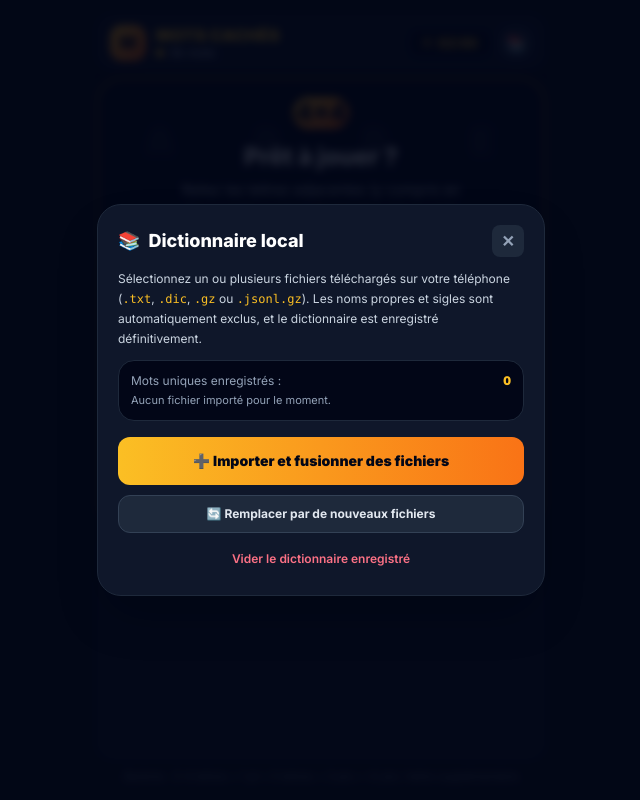
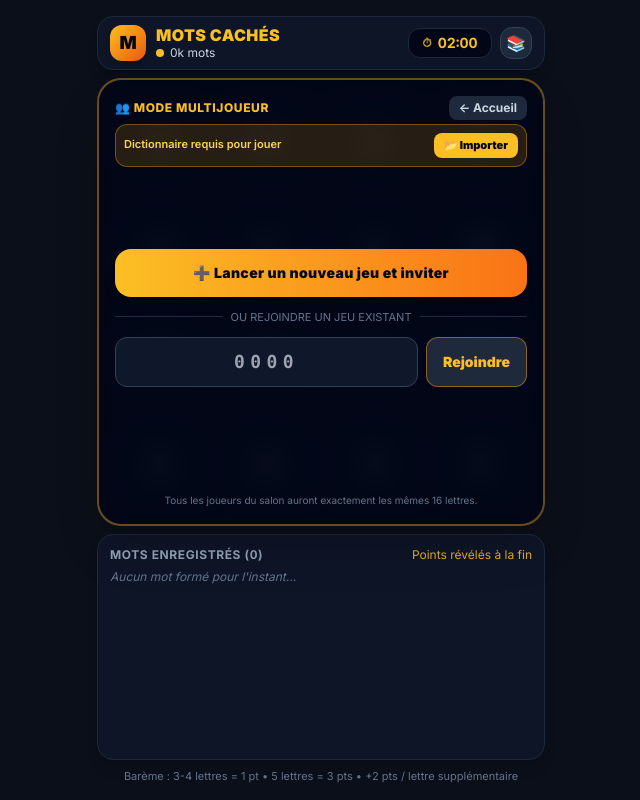
Before and after one commit to aurelienramseyer/MOTS-CACHES, a plain HTML site: page index.html in a window 1280 px wide. Both pictures are taken after a click on the button "👥 Mode Multijoueur (Salon à 4 chiffres)". Shown: the whole page, without its empty margins (319-959 px from the left). Drawn offline with nearby package versions, Linux system fonts and the light colour scheme.

Commit message:
Update index.html

```diff
--- a/index.html
+++ b/index.html
@@ -123,36 +123,44 @@
           <button id="start-btn" onclick="startGame()" class="w-full py-3.5 px-6 rounded-2xl bg-gradient-to-r from-amber-400 to-orange-500 hover:from-amber-300 hover:to-orange-400 text-slate-950 font-black text-base tracking-wide shadow-lg shadow-orange-500/25 active:scale-95 transition">
             LANCER LA PARTIE
           </button>
-          <button id="open-mp-btn" onclick="openMultiplayerLobby()" class="w-full py-2.5 px-4 rounded-2xl bg-slate-800/90 hover:bg-slate-700 border border-slate-700 text-amber-400 font-bold text-xs tracking-wide active:scale-95 transition">
+          <button id="open-mp-btn" type="button" onclick="openMultiplayerLobby()" class="w-full py-2.5 px-4 rounded-2xl bg-slate-800/90 hover:bg-slate-700 border border-slate-700 text-amber-400 font-bold text-xs tracking-wide active:scale-95 transition">
             👥 Mode Multijoueur (Salon à 4 chiffres)
           </button>
         </div>
       </div>
 
       <!-- Écran Multijoueur (Salon d'attente parallèle) -->
-      <div id="overlay-multiplayer" class="hidden absolute inset-0 bg-slate-950/95 backdrop-blur-md rounded-3xl flex flex-col justify-between p-4 text-center z-25 animate-pop">
+      <div id="overlay-multiplayer" class="hidden absolute inset-0 bg-slate-950/95 backdrop-blur-md rounded-3xl flex flex-col justify-between p-4 text-center z-30 animate-pop">
         <div class="flex items-center justify-between shrink-0">
-          <span class="text-xs font-extrabold uppercase tracking-wider text-amber-400">👥 Salon Multijoueur</span>
-          <button onclick="closeMultiplayerLobby()" class="px-2.5 py-1 rounded-lg bg-slate-800 text-slate-300 hover:text-white text-xs font-bold active:scale-95 transition">
-            ← Solo
-          </button>
-        </div>
-
-        <!-- Vue 1 : Créer ou Rejoindre un salon à 4 chiffres -->
+          <span class="text-xs font-extrabold uppercase tracking-wider text-amber-400">👥 Mode Multijoueur</span>
+          <button type="button" onclick="closeMultiplayerLobby()" class="px-2.5 py-1 rounded-lg bg-slate-800 text-slate-300 hover:text-white text-xs font-bold active:scale-95 transition">
+            ← Accueil
+          </button>
+        </div>
+
+        <!-- Alerte dictionnaire si vide en multijoueur -->
+        <div id="mp-no-dict-alert" class="hidden my-1 p-2 rounded-xl bg-amber-500/15 border border-amber-500/40 flex items-center justify-between gap-2 text-left shrink-0">
+          <span class="text-[11px] text-amber-300 font-semibold leading-tight">Dictionnaire requis pour jouer</span>
+          <button type="button" onclick="openDictModal()" class="px-2.5 py-1 rounded-lg bg-amber-400 text-slate-950 font-black text-[11px] shrink-0 active:scale-95 transition">
+            📂 Importer
+          </button>
+        </div>
+
+        <!-- Vue 1 : Lancer un nouveau jeu et inviter OU Rejoindre un jeu existant -->
         <div id="mp-setup-view" class="flex-1 flex flex-col justify-center gap-3 my-auto">
-          <button onclick="createMultiplayerRoom()" class="w-full py-3.5 px-4 rounded-2xl bg-gradient-to-r from-amber-400 to-orange-500 text-slate-950 font-black text-sm tracking-wide shadow-lg active:scale-95 transition">
-            Créer un salon (Code à 4 chiffres)
+          <button type="button" onclick="createMultiplayerRoom()" class="w-full py-3.5 px-4 rounded-2xl bg-gradient-to-r from-amber-400 to-orange-500 text-slate-950 font-black text-sm tracking-wide shadow-lg active:scale-95 transition">
+            ➕ Lancer un nouveau jeu et inviter
           </button>
 
           <div class="flex items-center gap-2 text-[11px] text-slate-500">
             <hr class="flex-1 border-slate-800" />
-            <span>OU REJOINDRE</span>
+            <span>OU REJOINDRE UN JEU EXISTANT</span>
             <hr class="flex-1 border-slate-800" />
           </div>
 
           <div class="flex gap-2">
-            <input id="mp-code-input" type="tel" inputmode="numeric" maxlength="4" placeholder="Code 4 chiffres" class="flex-1 bg-slate-900 border border-slate-700 focus:border-amber-400 rounded-xl px-3 py-2.5 text-center font-mono font-black text-lg tracking-[0.3em] text-white outline-none" />
-            <button onclick="joinMultiplayerRoom()" class="px-4 py-2.5 rounded-xl bg-slate-800 hover:bg-slate-700 border border-amber-500/50 text-amber-400 font-black text-sm active:scale-95 transition">
+            <input id="mp-code-input" type="tel" inputmode="numeric" pattern="[0-9]*" maxlength="4" placeholder="0000" class="flex-1 min-w-0 bg-slate-900 border border-slate-700 focus:border-amber-400 rounded-xl px-3 py-2.5 text-center font-mono font-black text-lg tracking-[0.3em] text-white outline-none" />
+            <button type="button" onclick="joinMultiplayerRoom()" class="px-4 py-2.5 rounded-xl bg-slate-800 hover:bg-slate-700 border border-amber-500/50 text-amber-400 font-black text-sm shrink-0 active:scale-95 transition">
               Rejoindre
             </button>
           </div>
@@ -161,23 +169,23 @@
 
         <!-- Vue 2 : Salle d'attente connectée -->
         <div id="mp-waiting-view" class="hidden flex-1 flex flex-col justify-center items-center gap-2.5 my-auto">
-          <div class="text-[11px] uppercase tracking-widest text-slate-400 font-bold">Code du salon</div>
-          <div id="mp-room-code-display" class="px-5 py-2 rounded-2xl bg-slate-900 border-2 border-amber-400/60 font-mono font-black text-3xl tracking-[0.35em] text-amber-400">
+          <div class="text-[11px] uppercase tracking-widest text-slate-400 font-bold">Code à partager</div>
+          <div id="mp-room-code-display" class="px-5 py-2 rounded-2xl bg-slate-900 border-2 border-amber-400/60 font-mono font-black text-3xl tracking-[0.35em] text-amber-400 select-all">
             0000
           </div>
 
           <div class="flex items-center gap-2 mt-1 px-3.5 py-2 rounded-xl bg-slate-900/90 border border-slate-800">
-            <span class="w-2.5 h-2.5 rounded-full bg-emerald-400 animate-pulse"></span>
+            <span id="mp-status-dot" class="w-2.5 h-2.5 rounded-full bg-amber-400 animate-pulse"></span>
             <span id="mp-players-count-text" class="text-xs font-bold text-slate-200">
-              0 autre joueur connecté et en attente
+              En attente d'autres joueurs...
             </span>
           </div>
 
           <p id="mp-waiting-hint" class="text-[11px] text-slate-400 max-w-xs leading-snug">
-            Communiquez ce code à 4 chiffres aux autres joueurs. N'importe qui peut lancer la partie !
+            Les autres joueurs doivent entrer ce code à 4 chiffres dans « Rejoindre un jeu existant ».
           </p>
 
-          <button id="mp-start-match-btn" onclick="triggerMultiplayerStart()" class="w-full max-w-xs mt-1 py-3.5 px-5 rounded-2xl bg-gradient-to-r from-amber-400 to-orange-500 text-slate-950 font-black text-sm tracking-wide shadow-lg active:scale-95 transition">
+          <button id="mp-start-match-btn" type="button" onclick="triggerMultiplayerStart()" class="w-full max-w-xs mt-1 py-3.5 px-5 rounded-2xl bg-gradient-to-r from-amber-400 to-orange-500 text-slate-950 font-black text-sm tracking-wide shadow-lg active:scale-95 transition">
             DÉMARRER LA PARTIE
           </button>
         </div>
@@ -605,6 +613,7 @@
       const statusEl = document.getElementById('dict-status');
       const dotEl = document.getElementById('dict-dot');
       const noDictBanner = document.getElementById('no-dict-banner');
+      const mpNoDictAlert = document.getElementById('mp-no-dict-alert');
       const modalCount = document.getElementById('modal-word-count');
       const modalFiles = document.getElementById('modal-files-list');
 
@@ -616,6 +625,7 @@
         const kCount = Math.floor(count / 1000);
         statusEl.textContent = `${kCount}k mots`;
         noDictBanner.classList.add('hidden');
+        if (mpNoDictAlert) mpNoDictAlert.classList.add('hidden');
         modalFiles.textContent = importedFileNames.length > 0
           ? 'Fichiers : ' + importedFileNames.join(', ')
           : 'Base enregistrée sur votre appareil.';
@@ -623,6 +633,7 @@
         dotEl.className = 'w-2 h-2 rounded-full bg-amber-400 shrink-0';
         statusEl.textContent = '0k mots';
         noDictBanner.classList.remove('hidden');
+        if (mpNoDictAlert) mpNoDictAlert.classList.remove('hidden');
         modalFiles.textContent = 'Aucun fichier importé pour le moment.';
       }
     }
@@ -858,7 +869,18 @@
     // =========================================================================
     // 3. MODE MULTIJOUEUR PARALLÈLE (WEBRTC PEERJS • CODE À 4 CHIFFRES)
     // =========================================================================
-    const MP_ID_PREFIX = 'motscaches-fr-salon-';
+    const MP_ID_PREFIX = 'mc4x4-fr-room-';
+    const PEER_CONFIG = {
+      debug: 0,
+      config: {
+        iceServers: [
+          { urls: 'stun:stun.l.google.com:19302' },
+          { urls: 'stun:stun1.l.google.com:19302' },
+          { urls: 'stun:stun2.l.google.com:19302' }
+        ]
+      }
+    };
+
     let isMultiplayer = false;
     let isRoomHost = false;
     let mpRoomCode = '';
@@ -866,7 +888,7 @@
     let mpConnections = new Map(); // peerId -> DataConnection (utilisé par l'hôte)
     let mpHostConn = null;          // DataConnection vers l'hôte (utilisé par les invités)
     let mpOtherPlayersCount = 0;
-    let mpRemoteScores = [];        // [{ id, label, score, wordsCount }]
+    let mpRemoteScores = [];        // [{ playerId, label, score, wordsCount }]
     let myPlayerShortId = Math.random().toString(36).substring(2, 6).toUpperCase();
 
     function cleanupMultiplayerNetwork() {
@@ -886,32 +908,44 @@
       mpRemoteScores = [];
     }
 
-    function updateMpWaitingCounter() {
+    function updateMpWaitingCounter(statusMessage = null) {
       const el = document.getElementById('mp-players-count-text');
+      const dot = document.getElementById('mp-status-dot');
       if (!el) return;
+
+      if (statusMessage) {
+        el.textContent = statusMessage;
+        if (dot) dot.className = 'w-2.5 h-2.5 rounded-full bg-amber-400 animate-pulse';
+        return;
+      }
+
+      if (dot) {
+        dot.className = mpOtherPlayersCount > 0
+          ? 'w-2.5 h-2.5 rounded-full bg-emerald-400 animate-pulse'
+          : 'w-2.5 h-2.5 rounded-full bg-amber-400 animate-pulse';
+      }
+
       if (mpOtherPlayersCount === 0) {
-        el.textContent = '0 autre joueur connecté et en attente';
+        el.textContent = '0 autre joueur connecté (en attente)';
       } else if (mpOtherPlayersCount === 1) {
-        el.textContent = '1 autre joueur connecté et en attente';
-      } else {
-        el.textContent = `${mpOtherPlayersCount} autres joueurs connectés et en attente`;
+        el.textContent = '1 autre joueur connecté et prêt';
+      } else {
+        el.textContent = `${mpOtherPlayersCount} autres joueurs connectés et prêts`;
       }
     }
 
     function openMultiplayerLobby() {
-      if (dictionarySet.size === 0) {
-        openDictModal();
-        return;
-      }
       cleanupMultiplayerNetwork();
       isMultiplayer = true;
       isRoomHost = false;
       mpRoomCode = '';
 
+      updateHeaderStatus();
       document.getElementById('mp-error-msg').textContent = '';
       document.getElementById('mp-code-input').value = '';
       document.getElementById('mp-setup-view').classList.remove('hidden');
       document.getElementById('mp-waiting-view').classList.add('hidden');
+      document.getElementById('overlay-start').classList.add('hidden');
       document.getElementById('overlay-multiplayer').classList.remove('hidden');
     }
 
@@ -934,7 +968,7 @@
 
     function createMultiplayerRoom(attempt = 0) {
       if (typeof Peer === 'undefined') {
-        document.getElementById('mp-error-msg').textContent = 'Service réseau indisponible. Vérifiez votre connexion.';
+        document.getElementById('mp-error-msg').textContent = 'Service réseau indisponible. Vérifiez votre connexion Internet.';
         return;
       }
       cleanupMultiplayerNetwork();
@@ -943,22 +977,24 @@
       isRoomHost = true;
       isMultiplayer = true;
 
-      document.getElementById('mp-error-msg').textContent = 'Création du salon...';
-
-      const peer = new Peer(MP_ID_PREFIX + code);
-      mpPeer = peer;
-
-      peer.on('open', () => {
+      // Afficher immédiatement le code à 4 chiffres et la salle d'attente
       document.getElementById('mp-error-msg').textContent = '';
       document.getElementById('mp-room-code-display').textContent = code;
       mpOtherPlayersCount = 0;
-        updateMpWaitingCounter();
+      updateMpWaitingCounter('Ouverture du salon en ligne...');
       document.getElementById('mp-setup-view').classList.add('hidden');
       document.getElementById('mp-waiting-view').classList.remove('hidden');
+
+      const peer = new Peer(MP_ID_PREFIX + code, PEER_CONFIG);
+      mpPeer = peer;
+
+      peer.on('open', () => {
+        updateMpWaitingCounter();
       });
 
       peer.on('connection', (conn) => {
-        conn.on('open', () => {
+        const registerGuest = () => {
+          if (!mpConnections.has(conn.peer)) {
             mpConnections.set(conn.peer, conn);
             mpOtherPlayersCount = mpConnections.size;
             updateMpWaitingCounter();
@@ -966,11 +1002,24 @@
               type: 'LOBBY_STATE',
               totalPlayers: mpConnections.size + 1
             });
-        });
+          }
+        };
+
+        if (conn.open) {
+          registerGuest();
+        } else {
+          conn.on('open', registerGuest);
+        }
 
         conn.on('data', (data) => {
           if (!data || typeof data !== 'object') return;
-          if (data.type === 'REQUEST_START') {
+          if (data.type === 'HELLO') {
+            registerGuest();
+            broadcastFromHost({
+              type: 'LOBBY_STATE',
+              totalPlayers: mpConnections.size + 1
+            });
+          } else if (data.type === 'REQUEST_START') {
             triggerMultiplayerStart();
           } else if (data.type === 'PLAYER_SCORE') {
             recordMultiplayerScore(data.playerId, data.label, data.score, data.wordsCount);
@@ -982,13 +1031,14 @@
         });
 
         const handleDisconnect = () => {
-          mpConnections.delete(conn.peer);
+          if (mpConnections.delete(conn.peer)) {
             mpOtherPlayersCount = mpConnections.size;
             updateMpWaitingCounter();
             broadcastFromHost({
               type: 'LOBBY_STATE',
               totalPlayers: mpConnections.size + 1
             });
+          }
         };
 
         conn.on('close', handleDisconnect);
@@ -996,17 +1046,19 @@
       });
 
       peer.on('error', (err) => {
-        if (err && err.type === 'unavailable-id' && attempt < 5) {
+        if (err && err.type === 'unavailable-id' && attempt < 8) {
           createMultiplayerRoom(attempt + 1);
         } else {
-          document.getElementById('mp-error-msg').textContent = 'Impossible de créer le salon. Réessayez.';
+          document.getElementById('mp-waiting-view').classList.add('hidden');
+          document.getElementById('mp-setup-view').classList.remove('hidden');
+          document.getElementById('mp-error-msg').textContent = 'Impossible de joindre le serveur multijoueur. Vérifiez votre réseau.';
         }
       });
     }
 
     function joinMultiplayerRoom() {
       if (typeof Peer === 'undefined') {
-        document.getElementById('mp-error-msg').textContent = 'Service réseau indisponible. Vérifiez votre connexion.';
+        document.getElementById('mp-error-msg').textContent = 'Service réseau indisponible. Vérifiez votre connexion Internet.';
         return;
       }
       const rawCode = (document.getElementById('mp-code-input').value || '').trim();
@@ -1019,9 +1071,9 @@
       mpRoomCode = rawCode;
       isRoomHost = false;
       isMultiplayer = true;
-      document.getElementById('mp-error-msg').textContent = 'Connexion au salon...';
-
-      const peer = new Peer();
+      document.getElementById('mp-error-msg').textContent = 'Connexion au salon ' + rawCode + '...';
+
+      const peer = new Peer(PEER_CONFIG);
       mpPeer = peer;
 
       peer.on('open', () => {
@@ -1030,9 +1082,10 @@
 
         const timeout = setTimeout(() => {
           if (!conn.open) {
-            document.getElementById('mp-error-msg').textContent = 'Salon introuvable avec ce code.';
-          }
-        }, 6000);
+            document.getElementById('mp-error-msg').textContent = 'Salon ' + rawCode + ' introuvable ou hors ligne.';
+            cleanupMultiplayerNetwork();
+          }
+        }, 8000);
 
         conn.on('open', () => {
           clearTimeout(timeout);
@@ -1042,12 +1095,13 @@
           updateMpWaitingCounter();
           document.getElementById('mp-setup-view').classList.add('hidden');
           document.getElementById('mp-waiting-view').classList.remove('hidden');
+          try { conn.send({ type: 'HELLO', playerId: myPlayerShortId }); } catch (_) {}
         });
 
         conn.on('data', (data) => {
           if (!data || typeof data !== 'object') return;
           if (data.type === 'LOBBY_STATE') {
-            mpOtherPlayersCount = Math.max(0, (data.totalPlayers || 1) - 1);
+            mpOtherPlayersCount = Math.max(1, (data.totalPlayers || 1) - 1);
             updateMpWaitingCounter();
           } else if (data.type === 'START_MATCH' && Array.isArray(data.letters) && data.letters.length === 16) {
             mpRemoteScores = [];
@@ -1072,13 +1126,21 @@
         });
       });
 
-      peer.on('error', () => {
+      peer.on('error', (err) => {
+        if (err && err.type === 'peer-unavailable') {
+          document.getElementById('mp-error-msg').textContent = 'Aucun salon actif avec le code ' + rawCode + '.';
+        } else {
           document.getElementById('mp-error-msg').textContent = 'Salon introuvable ou réseau indisponible.';
+        }
       });
     }
 
     function triggerMultiplayerStart() {
       if (!isMultiplayer) return;
+      if (dictionarySet.size === 0) {
+        openDictModal();
+        return;
+      }
       if (isRoomHost) {
         const sharedLetters = rollDice();
         mpRemoteScores = [];
```
Lines whose indentation alone changed are shown as unchanged.
